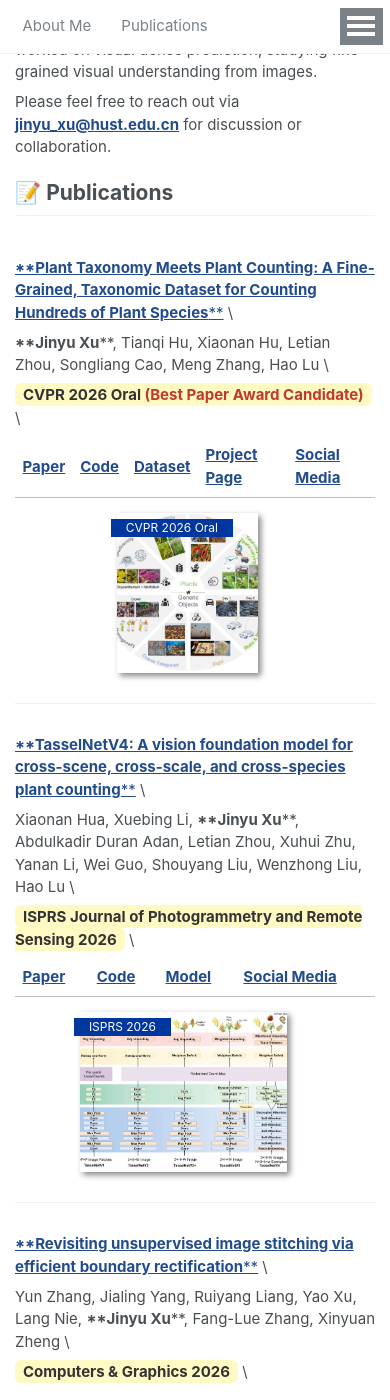
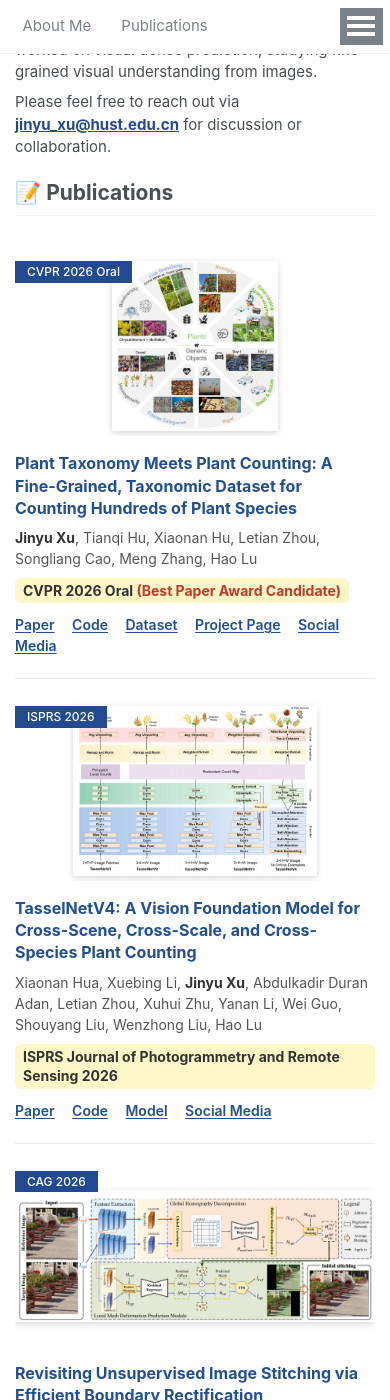
Before and after one commit to xu-jinyu/xu-jinyu.github.io, a Jekyll site: the page built from _pages/about.md, in a window 390 px wide and 1400 px high, scrolled down 536 px. Built offline with Jekyll 4.4.1, drawn with Linux system fonts in a browser that asks for light colours; part of the change alters nothing that is shown; some of the changed text lies outside the part shown.

Commit message:
update homepage

```diff
--- a/_pages/about.md
+++ b/_pages/about.md
@@ -22,106 +22,315 @@ Please feel free to reach out via **[jinyu_xu@hust.edu.cn](mailto:jinyu_xu@hust.
 # 📝 Publications
 
 <style>
-.paper-box-image img {
-  width: 90%;
-  height: 160px;
+/* ===== Publications ===== */
+
+.pub-list {
+  width: 100%;
+  margin-top: 18px;
+}
+
+.pub-item {
+  display: grid;
+  grid-template-columns: 32% 1fr;
+  column-gap: 28px;
+  align-items: center;
+
+  padding: 24px 0;
+  border-bottom: 1px solid #e8e8e8;
+}
+
+.pub-item:last-child {
+  border-bottom: none;
+}
+
+/* 左侧图片区域：统一的是画框，不是图片比例 */
+.pub-thumb {
+  position: relative;
+
+  width: 100%;
+  height: 165px;
+
+  display: flex;
+  align-items: center;
+  justify-content: center;
+
+  overflow: hidden;
+  background: #fff;
+}
+
+/* 图片保持原始比例 */
+.pub-thumb img {
+  display: block;
+
+  max-width: 100%;
+  max-height: 155px;
+
+  width: auto;
+  height: auto;
+
   object-fit: contain;
-  object-position: center;
+
+  border-radius: 2px;
+  box-shadow: 0 2px 7px rgba(0, 0, 0, 0.16);
+}
+
+/* 左上角会议标签 */
+.pub-badge {
+  position: absolute;
+  top: 5px;
+  left: 0;
+
+  z-index: 2;
+
+  padding: 3px 12px;
+
+  background: #224a91;
+  color: #fff;
+
+  font-size: 12px;
+  font-weight: 500;
+  line-height: 1.3;
+}
+
+/* 右侧文字 */
+.pub-info {
+  min-width: 0;
+}
+
+.pub-title {
+  margin-bottom: 8px;
+
+  font-size: 16px;
+  font-weight: 700;
+  line-height: 1.38;
+}
+
+.pub-title a {
+  color: #214f91;
+  text-decoration: none;
+}
+
+.pub-title a:hover {
+  text-decoration: underline;
+}
+
+.pub-authors {
+  margin-bottom: 9px;
+
+  color: #555;
+  font-size: 14px;
+  line-height: 1.5;
+}
+
+.pub-authors strong {
+  color: #333;
+}
+
+/* Venue 标签 */
+.pub-venue {
+  display: inline-block;
+
+  margin-bottom: 11px;
+  padding: 3px 8px;
+
+  background: #fff7c7;
+  border-radius: 6px;
+
+  color: #333;
+  font-size: 14px;
+  font-weight: 700;
+  line-height: 1.4;
+}
+
+.pub-highlight {
+  color: #c0392b;
+}
+
+/* Paper / Code 等 */
+.pub-links {
+  font-size: 14px;
+  font-weight: 600;
+}
+
+.pub-links a {
+  margin-right: 22px;
+
+  color: #214f91;
+  text-decoration: underline;
+  text-underline-offset: 2px;
+}
+
+/* 手机端 */
+@media (max-width: 768px) {
+  .pub-item {
+    grid-template-columns: 1fr;
+    row-gap: 16px;
+    padding: 22px 0;
+  }
+
+  .pub-thumb {
+    height: 180px;
+  }
+
+  .pub-thumb img {
+    max-height: 170px;
+  }
+
+  .pub-links a {
+    margin-right: 14px;
+  }
 }
 </style>
 
-<div class='paper-box'>
 
-  <div class='paper-box-image'>
-    <div>
-      <div class="badge">CVPR 2026 Oral</div>
-      <img src='images/cvpr2026.png' alt="CVPR2026">
+<div class="pub-list">
+
+
+  <!-- CVPR 2026 -->
+  <div class="pub-item">
+
+    <div class="pub-thumb">
+      <div class="pub-badge">CVPR 2026 Oral</div>
+      <img src="images/cvpr2026.png" alt="CVPR 2026">
     </div>
-  </div>
 
-  <div class='paper-box-text' markdown="1">
+    <div class="pub-info">
 
-[****Plant Taxonomy Meets Plant Counting: A Fine-Grained, Taxonomic Dataset for Counting Hundreds of Plant Species****](https://arxiv.org/abs/2603.21229) \\
+      <div class="pub-title">
+        <a href="https://arxiv.org/abs/2603.21229">
+          Plant Taxonomy Meets Plant Counting: A Fine-Grained, Taxonomic Dataset for Counting Hundreds of Plant Species
+        </a>
+      </div>
 
-****Jinyu Xu****, Tianqi Hu, Xiaonan Hu, Letian Zhou, Songliang Cao, Meng Zhang, Hao Lu \\
+      <div class="pub-authors">
+        <strong>Jinyu Xu</strong>, Tianqi Hu, Xiaonan Hu, Letian Zhou,
+        Songliang Cao, Meng Zhang, Hao Lu
+      </div>
 
-<span style="background-color: #fff9c4; color: #333; padding: 2px 8px; border-radius: 6px; font-weight: bold;">CVPR 2026 Oral <span style="color: #c0392b;">(Best Paper Award Candidate)</span></span> \\
+      <div class="pub-venue">
+        CVPR 2026 Oral
+        <span class="pub-highlight">(Best Paper Award Candidate)</span>
+      </div>
 
-[**Paper**](https://arxiv.org/abs/2603.21229) | [**Code**](https://github.com/tiny-smart/TPC-268) | [**Dataset**](https://huggingface.co/datasets/jinyu-xu/TPC-268) | [**Project Page**](https://tiny-smart.github.io/tpc268-project-page) | [**Social Media**](https://mp.weixin.qq.com/s/ivYhZqBY__eXKRvwMb-zcQ)
+      <div class="pub-links">
+        <a href="https://arxiv.org/abs/2603.21229">Paper</a>
+        <a href="https://github.com/tiny-smart/TPC-268">Code</a>
+        <a href="https://huggingface.co/datasets/jinyu-xu/TPC-268">Dataset</a>
+        <a href="https://tiny-smart.github.io/tpc268-project-page">Project Page</a>
+        <a href="https://mp.weixin.qq.com/s/ivYhZqBY__eXKRvwMb-zcQ">Social Media</a>
+      </div>
+
+    </div>
 
   </div>
 
-</div>
 
+  <!-- ISPRS 2026 -->
+  <div class="pub-item">
 
-<div class='paper-box'>
+    <div class="pub-thumb">
+      <div class="pub-badge">ISPRS 2026</div>
+      <img src="images/tasselnetv4-2.png" alt="TasselNetV4">
+    </div>
 
-  <div class='paper-box-image'>
-    <div>
-      <div class="badge">ISPRS 2026</div>
-      <img src='images/tasselnetv4-2.png' alt="TasselNetV4">
+    <div class="pub-info">
+
+      <div class="pub-title">
+        <a href="https://arxiv.org/abs/2509.20857">
+          TasselNetV4: A Vision Foundation Model for Cross-Scene, Cross-Scale, and Cross-Species Plant Counting
+        </a>
+      </div>
+
+      <div class="pub-authors">
+        Xiaonan Hua, Xuebing Li, <strong>Jinyu Xu</strong>,
+        Abdulkadir Duran Adan, Letian Zhou, Xuhui Zhu, Yanan Li,
+        Wei Guo, Shouyang Liu, Wenzhong Liu, Hao Lu
+      </div>
+
+      <div class="pub-venue">
+        ISPRS Journal of Photogrammetry and Remote Sensing 2026
+      </div>
+
+      <div class="pub-links">
+        <a href="https://arxiv.org/abs/2509.20857">Paper</a>
+        <a href="https://github.com/tiny-smart/TasselNetV4/">Code</a>
+        <a href="https://huggingface.co/akaxiao/TasselNetV4">Model</a>
+        <a href="https://mp.weixin.qq.com/s/9Q4j4Tj4BI1Q5I4_dvdjHQ">Social Media</a>
+      </div>
+
     </div>
-  </div>
-
-  <div class='paper-box-text' markdown="1">
-
-[****TasselNetV4: A vision foundation model for cross-scene, cross-scale, and cross-species plant counting****](https://arxiv.org/abs/2509.20857) \\
-
-Xiaonan Hua, Xuebing Li, ****Jinyu Xu****, Abdulkadir Duran Adan, Letian Zhou, Xuhui Zhu, Yanan Li, Wei Guo, Shouyang Liu, Wenzhong Liu, Hao Lu \\
-
-<span style="background-color: #fff9c4; color: #333; padding: 2px 8px; border-radius: 6px; font-weight: bold;">ISPRS Journal of Photogrammetry and Remote Sensing 2026</span> \\
-
-[**Paper**](https://arxiv.org/abs/2509.20857) | [**Code**](https://github.com/tiny-smart/TasselNetV4/) | [**Model**](https://huggingface.co/akaxiao/TasselNetV4) | [**Social Media**](https://mp.weixin.qq.com/s/9Q4j4Tj4BI1Q5I4_dvdjHQ)
 
   </div>
 
-</div>
 
+  <!-- CAG 2026 -->
+  <div class="pub-item">
 
-<div class='paper-box'>
+    <div class="pub-thumb">
+      <div class="pub-badge">CAG 2026</div>
+      <img src="images/cag2026.png" alt="BRecStitch">
+    </div>
 
-  <div class='paper-box-image'>
-    <div>
-      <div class="badge">CAG 2026</div>
-      <img src='images/cag2026.png' alt="BRecStitch">
+    <div class="pub-info">
+
+      <div class="pub-title">
+        <a href="https://www.sciencedirect.com/science/article/abs/pii/S0097849326000865">
+          Revisiting Unsupervised Image Stitching via Efficient Boundary Rectification
+        </a>
+      </div>
+
+      <div class="pub-authors">
+        Yun Zhang, Jialing Yang, Ruiyang Liang, Yao Xu, Lang Nie,
+        <strong>Jinyu Xu</strong>, Fang-Lue Zhang, Xinyuan Zheng
+      </div>
+
+      <div class="pub-venue">
+        Computers &amp; Graphics 2026
+      </div>
+
+      <div class="pub-links">
+        <a href="https://www.sciencedirect.com/science/article/abs/pii/S0097849326000865">Paper</a>
+        <a href="https://github.com/Jialing25y/BRecStitch">Code</a>
+      </div>
+
     </div>
-  </div>
-
-  <div class='paper-box-text' markdown="1">
-
-[****Revisiting unsupervised image stitching via efficient boundary rectification****](https://www.sciencedirect.com/science/article/abs/pii/S0097849326000865) \\
-
-Yun Zhang, Jialing Yang, Ruiyang Liang, Yao Xu, Lang Nie, ****Jinyu Xu****, Fang-Lue Zhang, Xinyuan Zheng \\
-
-<span style="background-color: #fff9c4; color: #333; padding: 2px 8px; border-radius: 6px; font-weight: bold;">Computers & Graphics 2026</span> \\
-
-[**Paper**](https://www.sciencedirect.com/science/article/abs/pii/S0097849326000865) | [**Code**](https://github.com/Jialing25y/BRecStitch)
 
   </div>
 
-</div>
 
+  <!-- IST 2026 -->
+  <div class="pub-item">
 
-<div class='paper-box'>
+    <div class="pub-thumb">
+      <div class="pub-badge">IST 2026</div>
+      <img src="images/ist2026.png" alt="TrustDA">
+    </div>
 
-  <div class='paper-box-image'>
-    <div>
-      <div class="badge">IST 2026</div>
-      <img src='images/ist2026.png' alt="TrustDA">
+    <div class="pub-info">
+
+      <div class="pub-title">
+        <a href="https://doi.org/10.1016/j.infsof.2026.108249">
+          Enhancing Trustworthiness Evaluation of Large Language Models through Dataset Refinement
+        </a>
+      </div>
+
+      <div class="pub-authors">
+        Jinwei Xu, Xin Zhou, Yanjing Yang, Tianhao Liu,
+        <strong>Jinyu Xu</strong>, Chang Zhang, Lanxin Yang, Liming Dong
+      </div>
+
+      <div class="pub-venue">
+        Information and Software Technology 2026
+      </div>
+
+      <div class="pub-links">
+        <a href="https://doi.org/10.1016/j.infsof.2026.108249">Paper</a>
+      </div>
+
     </div>
+
   </div>
 
-  <div class='paper-box-text' markdown="1">
-
-[****Enhancing trustworthiness evaluation of Large Language Models through dataset refinement****](https://doi.org/10.1016/j.infsof.2026.108249) \\
-
-Jinwei Xu, Xin Zhou, Yanjing Yang, Tianhao Liu, ****Jinyu Xu****, Chang Zhang, Lanxin Yang, Liming Dong \\
-
-<span style="background-color: #fff9c4; color: #333; padding: 2px 8px; border-radius: 6px; font-weight: bold;">Information and Software Technology 2026</span> \\
-
-[**Paper**](https://doi.org/10.1016/j.infsof.2026.108249)
-
-  </div>
 
 </div>
 
```
